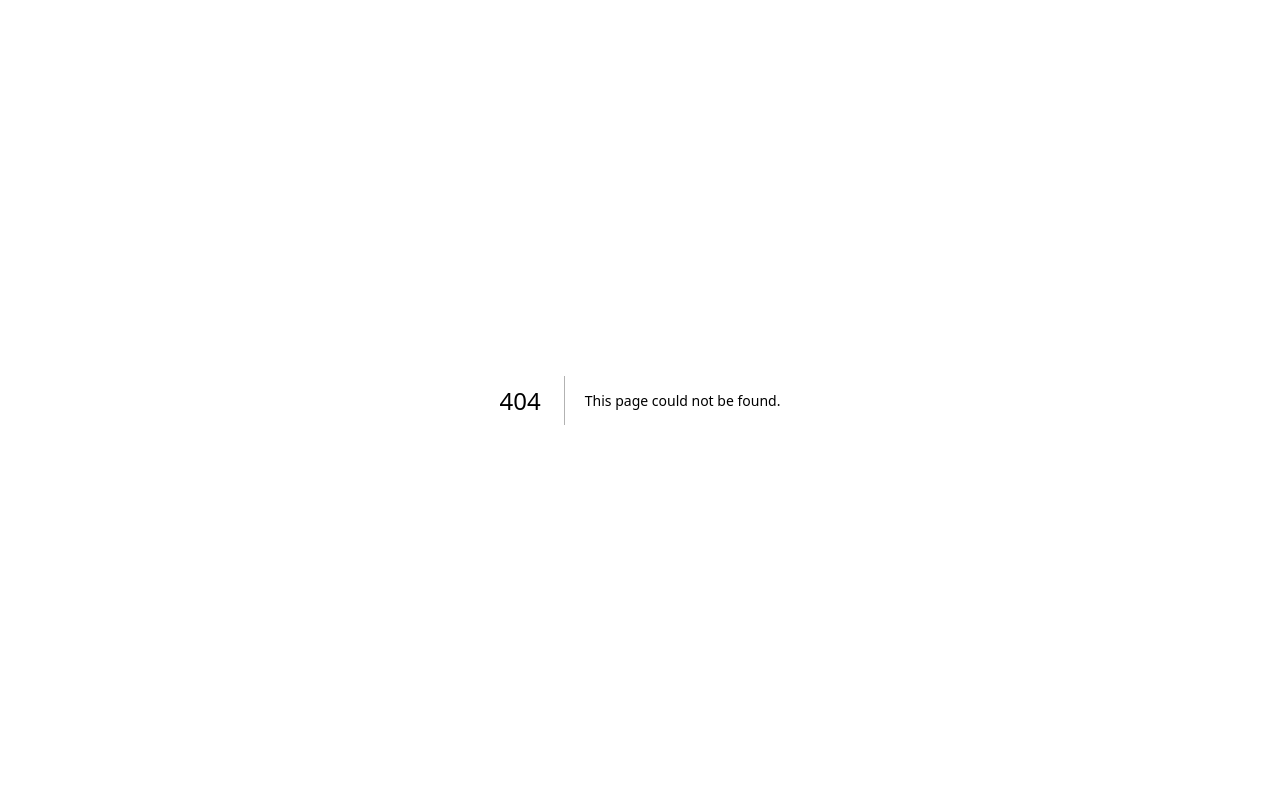
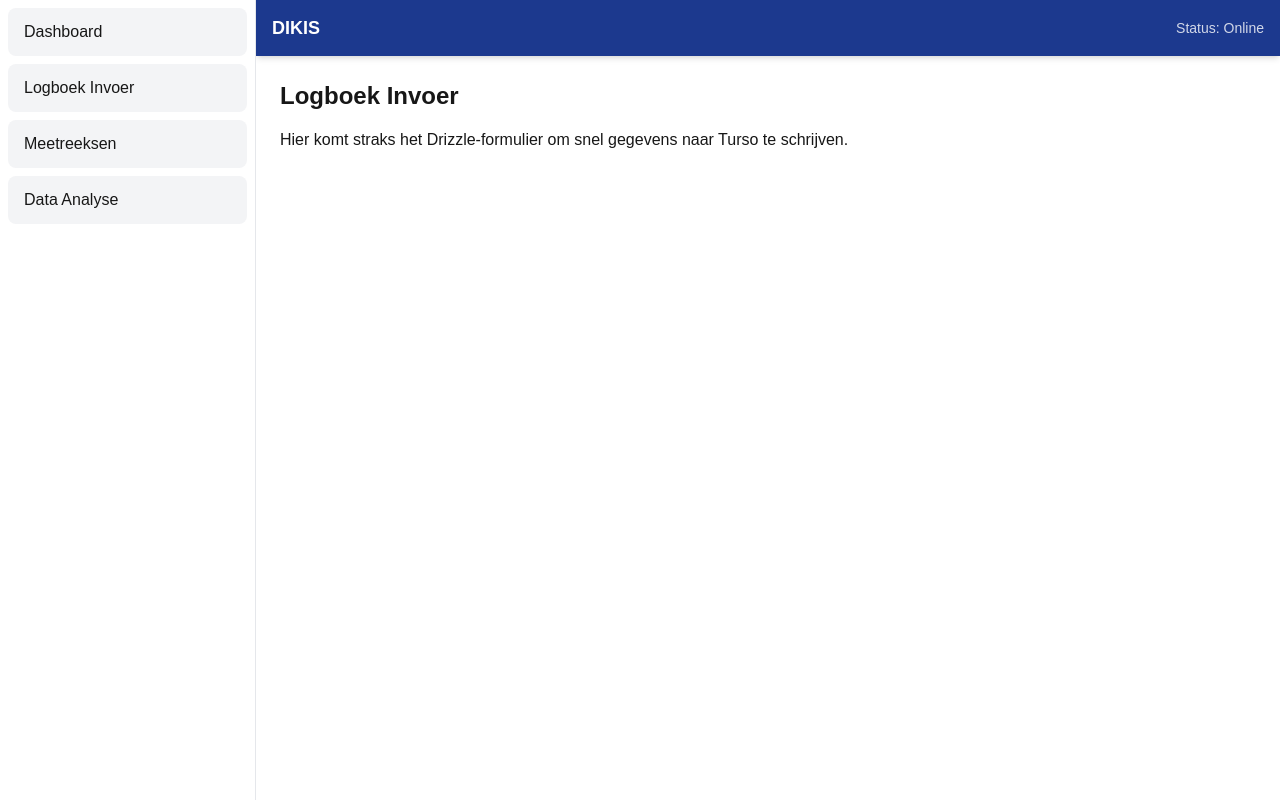
Before and after one commit to TiedeBakker/dikis, a Next.js app: page /modules/logboek in a window 1280 px wide. Before the commit this address had no page. Built offline with nearby package versions, Linux system fonts and the light colour scheme.

Commit message:
dikis v 0.1

```diff
--- a/app/layout.tsx
+++ b/app/layout.tsx
@@ -1,20 +1,11 @@
 import type { Metadata } from "next";
-import { Geist, Geist_Mono } from "next/font/google";
-import "./globals.css";
-
-const geistSans = Geist({
-  variable: "--font-geist-sans",
-  subsets: ["latin"],
-});
-
-const geistMono = Geist_Mono({
-  variable: "--font-geist-mono",
-  subsets: ["latin"],
-});
+import Link from "next/link";
+import { DIKIS_MODULES } from "@/config/modules";
+import "./globals.css"; // Zorg dat Tailwind hier geladen wordt
 
 export const metadata: Metadata = {
-  title: "Create Next App",
-  description: "Generated by create next app",
+  title: "DIKIS",
+  description: "Digitaal Kennis- en Informatie systeem",
 };
 
 export default function RootLayout({
@@ -23,11 +14,42 @@ export default function RootLayout({
   children: React.ReactNode;
 }>) {
   return (
-    <html
-      lang="en"
-      className={`${geistSans.variable} ${geistMono.variable} h-full antialiased`}
-    >
-      <body className="min-h-full flex flex-col">{children}</body>
+    <html lang="nl">
+      <body className="h-screen w-screen flex flex-col md:flex-row overflow-hidden bg-gray-50 text-gray-900">
+
+        {/* RECHTSOF BOVEN: De hoofdcontainer voor Header + Content */}
+        <div className="flex-1 flex flex-col h-full overflow-hidden order-1 md:order-2">
+
+          {/* INFO / TITEL BALK */}
+          <header className="h-14 bg-blue-900 text-white flex items-center justify-between px-4 shadow-md z-10">
+            <h1 className="font-bold text-lg">DIKIS</h1>
+            <div className="text-sm opacity-80">Status: Online</div>
+          </header>
+
+          {/* CENTRALE CONTENT OMGEVING */}
+          <main className="flex-1 overflow-y-auto p-4 md:p-6 pb-24 md:pb-6">
+            {children}
+          </main>
+
+        </div>
+
+        {/* MENU-BUTTON-BALK */}
+        {/* Mobiel: onderaan, horizontaal scrolbaar | Desktop: links, verticaal scrolbaar */}
+        <nav className="bg-white border-t border-gray-200 md:border-t-0 md:border-r md:w-64 flex flex-row md:flex-col order-2 md:order-1 h-16 md:h-full overflow-x-auto md:overflow-y-auto overflow-y-hidden md:overflow-x-hidden select-none whitespace-nowrap md:whitespace-normal scrollbar-none z-20 shadow-lg md:shadow-none">
+          <div className="flex md:flex-col p-2 gap-2 w-full">
+            {DIKIS_MODULES.map((module) => (
+              <Link
+                key={module.id}
+                href={module.path}
+                className="inline-flex md:flex items-center justify-center md:justify-start px-4 py-2 md:py-3 rounded-lg bg-gray-100 hover:bg-blue-100 hover:text-blue-900 font-medium transition-colors text-sm md:text-base min-w-[120px] md:min-w-0"
+              >
+                {module.title}
+              </Link>
+            ))}
+          </div>
+        </nav>
+
+      </body>
     </html>
   );
 }
--- /dev/null
+++ b/app/modules/logboek/page.tsx
@@ -0,0 +1,8 @@
+export default function LogboekPage() {
+  return (
+    <div>
+      <h2 className="text-2xl font-bold mb-4">Logboek Invoer</h2>
+      <p>Hier komt straks het Drizzle-formulier om snel gegevens naar Turso te schrijven.</p>
+    </div>
+  );
+}
--- a/app/page.tsx
+++ b/app/page.tsx
@@ -1,65 +1,8 @@
-import Image from "next/image";
-
-export default function Home() {
+export default function HomePage() {
   return (
-    <div className="flex flex-col flex-1 items-center justify-center bg-zinc-50 font-sans dark:bg-black">
-      <main className="flex flex-1 w-full max-w-3xl flex-col items-center justify-between py-32 px-16 bg-white dark:bg-black sm:items-start">
-        <Image
-          className="dark:invert"
-          src="/next.svg"
-          alt="Next.js logo"
-          width={100}
-          height={20}
-          priority
-        />
-        <div className="flex flex-col items-center gap-6 text-center sm:items-start sm:text-left">
-          <h1 className="max-w-xs text-3xl font-semibold leading-10 tracking-tight text-black dark:text-zinc-50">
-            To get started, edit the page.tsx file.
-          </h1>
-          <p className="max-w-md text-lg leading-8 text-zinc-600 dark:text-zinc-400">
-            Looking for a starting point or more instructions? Head over to{" "}
-            <a
-              href="https://vercel.com/templates?framework=next.js&utm_source=create-next-app&utm_medium=appdir-template-tw&utm_campaign=create-next-app"
-              className="font-medium text-zinc-950 dark:text-zinc-50"
-            >
-              Templates
-            </a>{" "}
-            or the{" "}
-            <a
-              href="https://nextjs.org/learn?utm_source=create-next-app&utm_medium=appdir-template-tw&utm_campaign=create-next-app"
-              className="font-medium text-zinc-950 dark:text-zinc-50"
-            >
-              Learning
-            </a>{" "}
-            center.
-          </p>
-        </div>
-        <div className="flex flex-col gap-4 text-base font-medium sm:flex-row">
-          <a
-            className="flex h-12 w-full items-center justify-center gap-2 rounded-full bg-foreground px-5 text-background transition-colors hover:bg-[#383838] dark:hover:bg-[#ccc] md:w-[158px]"
-            href="https://vercel.com/new?utm_source=create-next-app&utm_medium=appdir-template-tw&utm_campaign=create-next-app"
-            target="_blank"
-            rel="noopener noreferrer"
-          >
-            <Image
-              className="dark:invert"
-              src="/vercel.svg"
-              alt="Vercel logomark"
-              width={16}
-              height={16}
-            />
-            Deploy Now
-          </a>
-          <a
-            className="flex h-12 w-full items-center justify-center rounded-full border border-solid border-black/[.08] px-5 transition-colors hover:border-transparent hover:bg-black/[.04] dark:border-white/[.145] dark:hover:bg-[#1a1a1a] md:w-[158px]"
-            href="https://nextjs.org/docs?utm_source=create-next-app&utm_medium=appdir-template-tw&utm_campaign=create-next-app"
-            target="_blank"
-            rel="noopener noreferrer"
-          >
-            Documentation
-          </a>
-        </div>
-      </main>
+    <div>
+      <h2 className="text-2xl font-bold mb-4">DIKIS Dashboard</h2>
+      <p>Welkom in het centrale kennissysteem. Kies een module onderin of links om te beginnen.</p>
     </div>
   );
 }
--- /dev/null
+++ b/config/modules.ts
@@ -0,0 +1,13 @@
+export interface ModuleConfig {
+  id: string;
+  title: string;
+  path: string;
+  icon: string; // Hier kun je later eventueel Lucide-react iconen aan koppelen
+}
+
+export const DIKIS_MODULES: ModuleConfig[] = [
+  { id: 'home', title: 'Dashboard', path: '/' },
+  { id: 'logboek', title: 'Logboek Invoer', path: '/modules/logboek' },
+  { id: 'metingen', title: 'Meetreeksen', path: '/modules/metingen' },
+  { id: 'analyse', title: 'Data Analyse', path: '/modules/analyse' },
+];
--- a/package.json
+++ b/package.json
@@ -9,6 +9,9 @@
     "lint": "eslint"
   },
   "dependencies": {
+    "@libsql/client": "^0.17.3",
+    "dotenv": "^17.4.2",
+    "drizzle-orm": "^0.45.2",
     "next": "16.2.7",
     "react": "19.2.4",
     "react-dom": "19.2.4"
@@ -18,6 +21,7 @@
     "@types/node": "^20",
     "@types/react": "^19",
     "@types/react-dom": "^19",
+    "drizzle-kit": "^0.31.10",
     "eslint": "^9",
     "eslint-config-next": "16.2.7",
     "tailwindcss": "^4",
```
Also changed, not shown: 1 other file (tests, documents, lock files or other folders).
